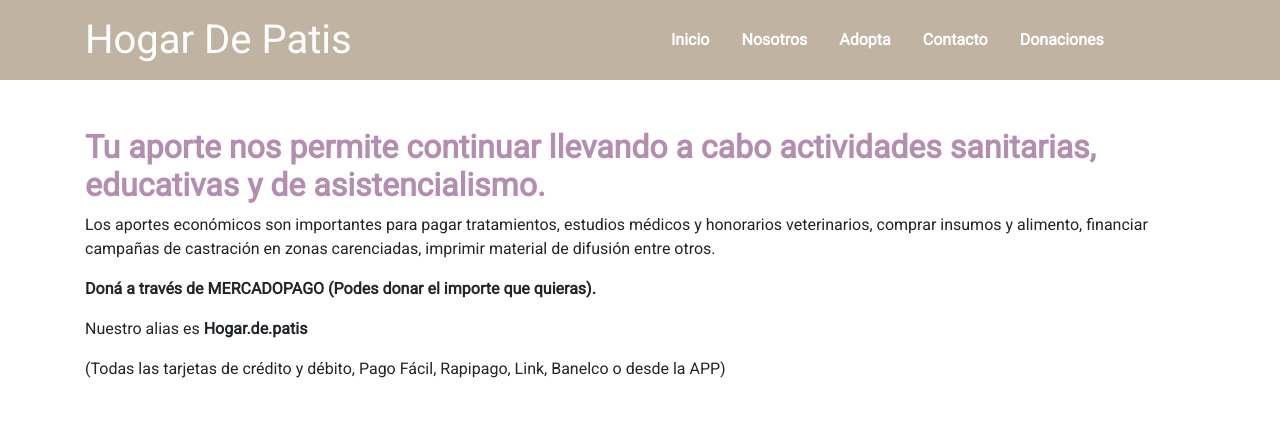
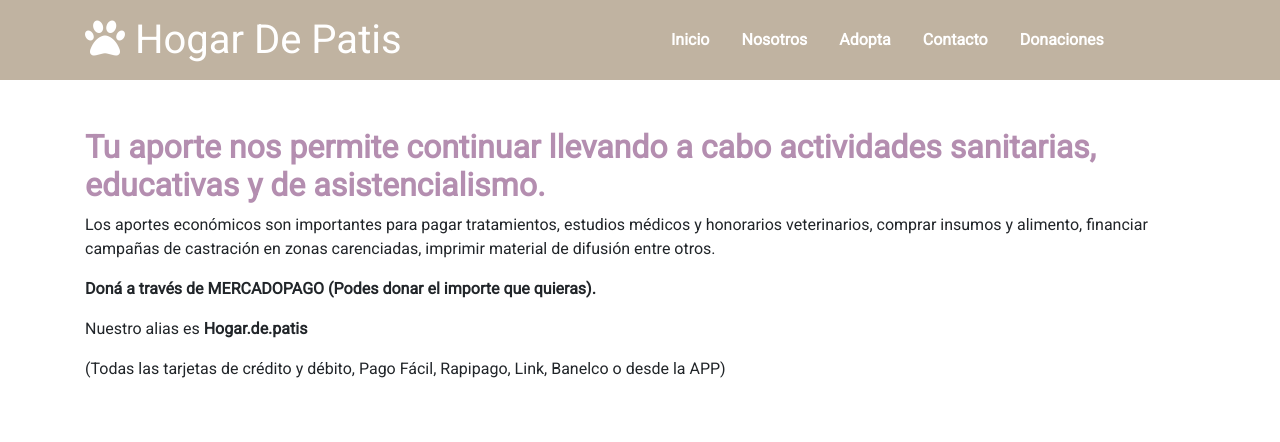
Before and after one commit to nbogado/proyect_final, a plain HTML site: page pages/donaciones.html in a window 1280 px wide. Shown: the top 442 px of the page. Drawn offline with Linux system fonts and the light colour scheme.

```diff
--- a/pages/donaciones.html
+++ b/pages/donaciones.html
@@ -20,7 +20,7 @@
         <div class="container">
             <div class="row align-items-center">
                 <div class="col-12 text-center col-lg-6 text-lg-left">
-                    <h1>Hogar De Patis</h1>
+                    <h1><i id="paw_logo" class="fa-solid fa-paw"></i> Hogar De Patis</h1>
                 </div>
                 <div class="col-12 text-center col-lg-6 text-lg-right">
                     <nav>
```
